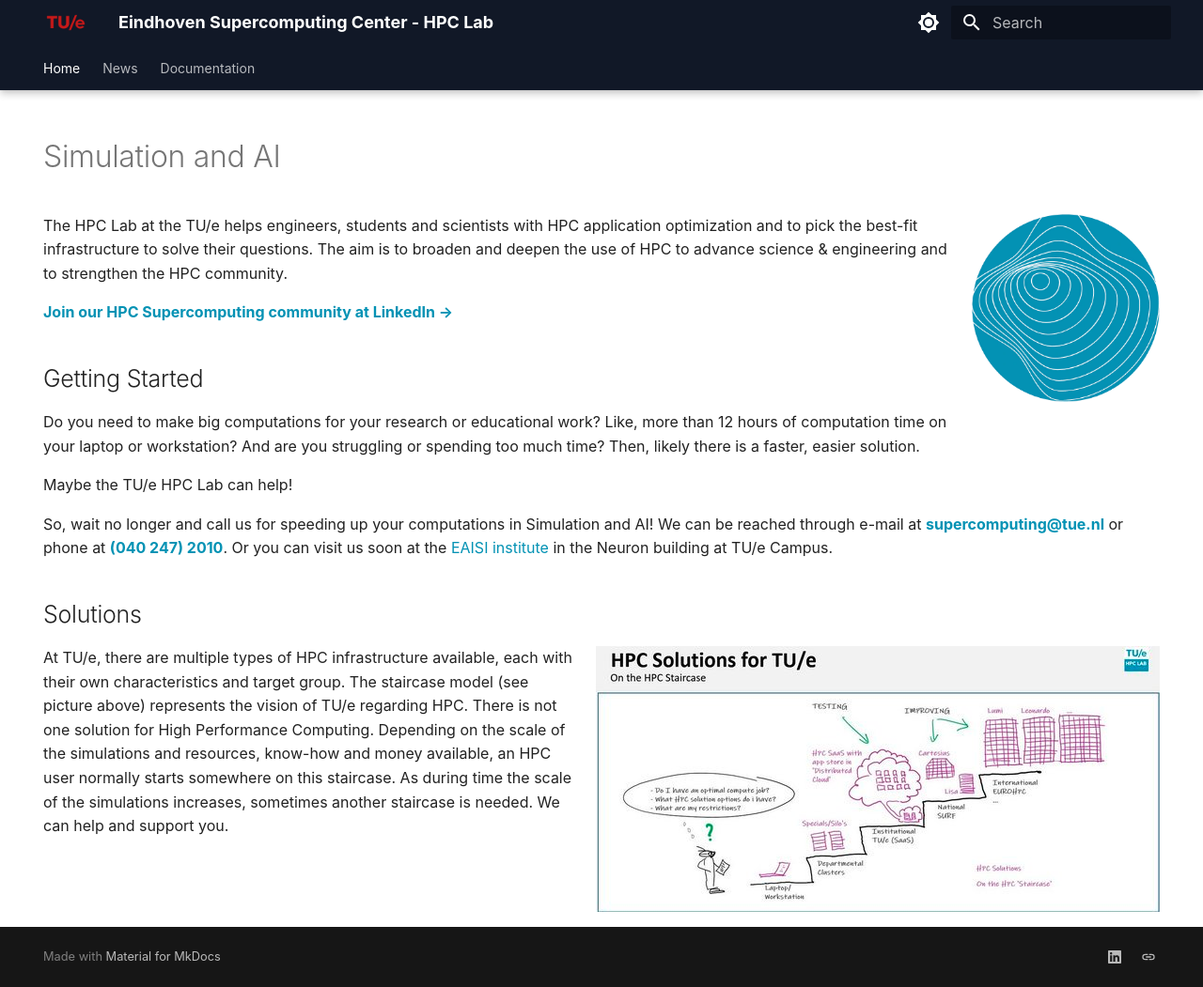
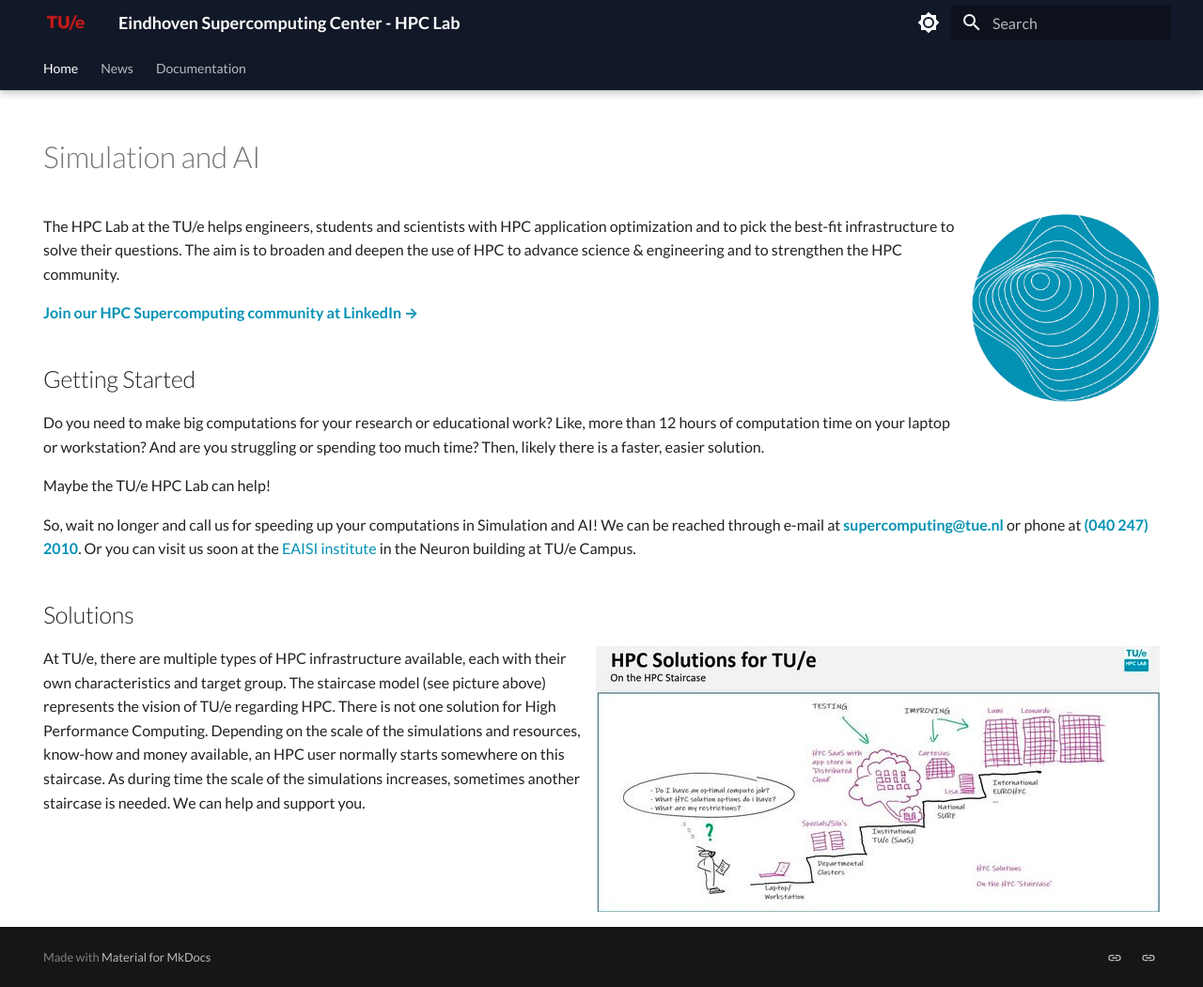
Before and after one commit to gferhpc/supercomputing.tue.nl, an MkDocs documentation site: the page built from docs/index.md, in a window 1280 px wide and 1051 px high. Shown: the whole window at 94% size. Built offline with MkDocs 1.6.1 and Material for MkDocs 9.7.7, drawn with Linux system fonts in a browser that asks for light colours; some web fonts are replaced.

```diff
--- a/mkdocs.yml
+++ b/mkdocs.yml
@@ -3,7 +3,7 @@ site_name: Eindhoven Supercomputing Center - HPC Lab
 theme:
   name: material
   font:
-    text: Lato Regular
+    text: Lato
   language: en
   logo: images/TUe-logo-scarlet-S.png
   favicon: images/favicon.webp
@@ -53,6 +53,7 @@ plugins:
       draft_if_future_date: true
   - glightbox
   - search
+  - social
   - tags
   - termynal:
       prompt_literal_start:
@@ -100,7 +101,7 @@ announcement: "⚠️ TU/e Umbrella HPC Cluster maintenance scheduled on 20, 21
 extra:
   social:
     - name: Eindhoven Computing Center at LinkedIn
-      icon: fontawesome/brands/linkedin
+      icon: simple/linkedin
       link: https://www.linkedin.com/in/supercomputing/
     - name: HPC Lab Teams Community @ TU/e
       icon: simple/microsoftteams
```
Also changed, not shown: docs/documentation/openondemand/img.png (deleted), docs/documentation/openondemand/img_1.png (deleted), docs/documentation/openondemand/img_2.png (deleted), docs/documentation/openondemand/img_3.png (deleted), docs/documentation/openondemand/img_4.png (deleted), docs/documentation/openondemand/img_5.png (deleted).
